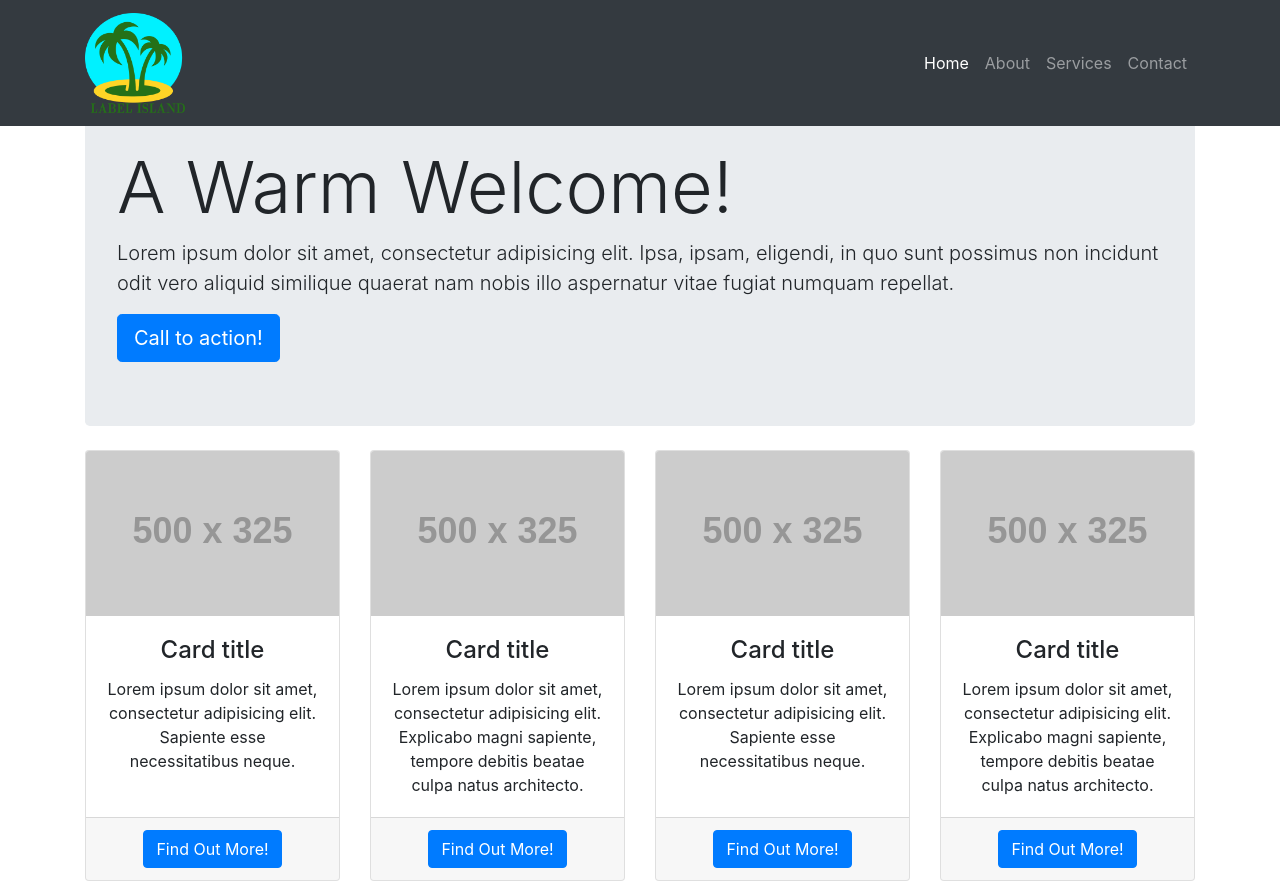
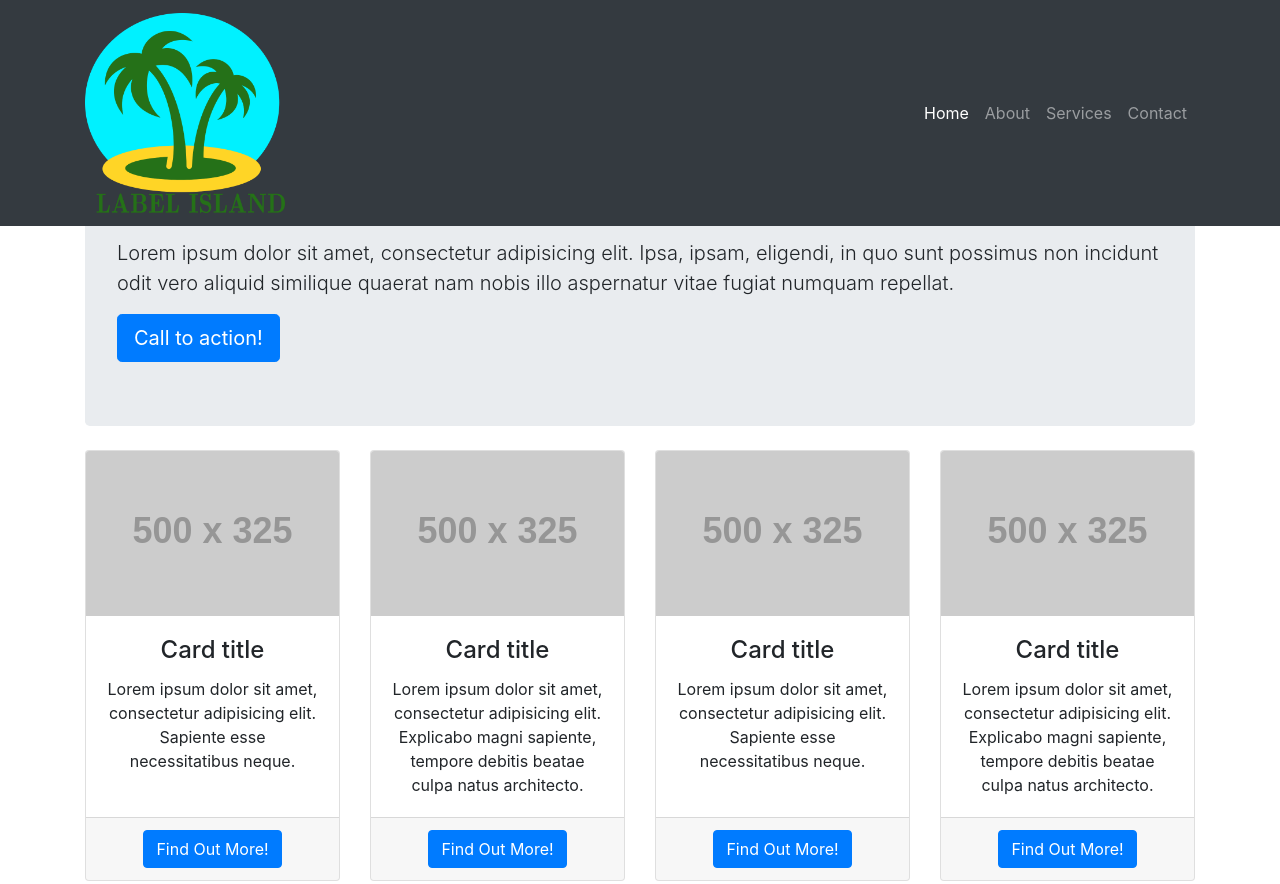
Before and after one commit to JG1R50RQDF/JG1R50RQDF.github.io, a website: page index.html in a window 1280 px wide. Shown: the top 884 px of the page. Drawn offline with Linux system fonts and the light colour scheme; placeholder pictures from the web are drawn by us.

Commit message:
Update index.html

```diff
--- a/index.html
+++ b/index.html
@@ -23,7 +23,7 @@
   <!-- Navigation -->
   <nav class="navbar navbar-expand-lg navbar-dark bg-dark fixed-top">
     <div class="container">
-      <a class="navbar-brand" href="#"><img src="label_island.png" width="100" height="100"></a>
+      <a class="navbar-brand" href="#"><img src="label_island.png" width="200" height="200"></a>
       <button class="navbar-toggler" type="button" data-toggle="collapse" data-target="#navbarResponsive" aria-controls="navbarResponsive" aria-expanded="false" aria-label="Toggle navigation">
         <span class="navbar-toggler-icon"></span>
       </button>
```
